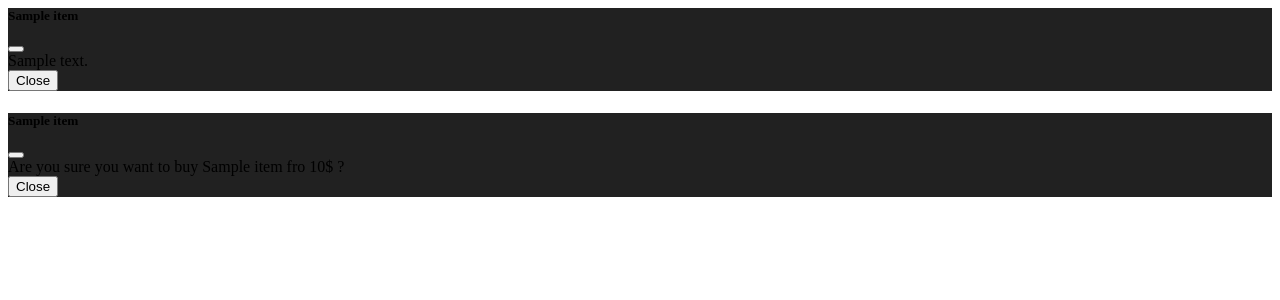
After one commit to lleung030/flask-market, a Flask app: template market/templates/includes/items_modals.html in a window 1280 px wide. The commit adds this page. Shown: the top 300 px of the page. Run offline with Flask 3, Linux system fonts and the light colour scheme; the template is opened without the code that fills it: values that come from a table or form of the project are taken from there, others are empty; tables that the repository leaves empty hold one stand-in row (values such as "Sample post").

Commit message:
purchse and toggle more info

```diff
--- /dev/null
+++ b/market/templates/includes/items_modals.html
@@ -0,0 +1,59 @@
+<style>
+    .modal-content {
+        background-color: #212121
+    }
+</style>
+
+<div class="modal fade" id="Modal-MoreInfo-{{item.id}}" tabindex="-1" aria-labelledby="exampleModalLabel"
+    aria-hidden="true">
+    <div class="modal-dialog">
+        <div class="modal-content">
+            <div class="modal-header">
+                <h5 class="modal-title" id="ModalLabel">
+                    {{item.name}}
+                </h5>
+                <button type="button" class="close" data-dismiss="modal" aria-hidden="Close">
+                    <span aria-hidden="true">
+
+                    </span>
+                </button>
+            </div>
+            <div class="modal-body">
+                {{item.description}}
+            </div>
+            <div class="modal-footer">
+                <button type="button" class="btn btn-secondary" data-dismiss="modal">Close
+
+                </button>
+            </div>
+        </div>
+    </div>
+</div>
+
+<!-- Purchase Config -->
+
+<div class="modal fade" id="Modal-PurchaseConfirm-{{item.id}}" tabindex="-1" aria-labelledby="exampleModalLabel"
+    aria-hidden="true">
+    <div class="modal-dialog">
+        <div class="modal-content">
+            <div class="modal-header">
+                <h5 class="modal-title" id="ModalLabel">
+                    {{item.name}}
+                </h5>
+                <button type="button" class="close" data-dismiss="modal" aria-hidden="Close">
+                    <span aria-hidden="true">
+
+                    </span>
+                </button>
+            </div>
+            <div class="modal-body">
+                Are you sure you want to buy {{item.name}} fro {{item.price}}$ ?
+            </div>
+            <div class="modal-footer">
+                <button type="button" class="btn btn-secondary" data-dismiss="modal">Close
+
+                </button>
+            </div>
+        </div>
+    </div>
+</div>
```
Also changed, not shown: market/templates/market.html (+16 -2 lines).
